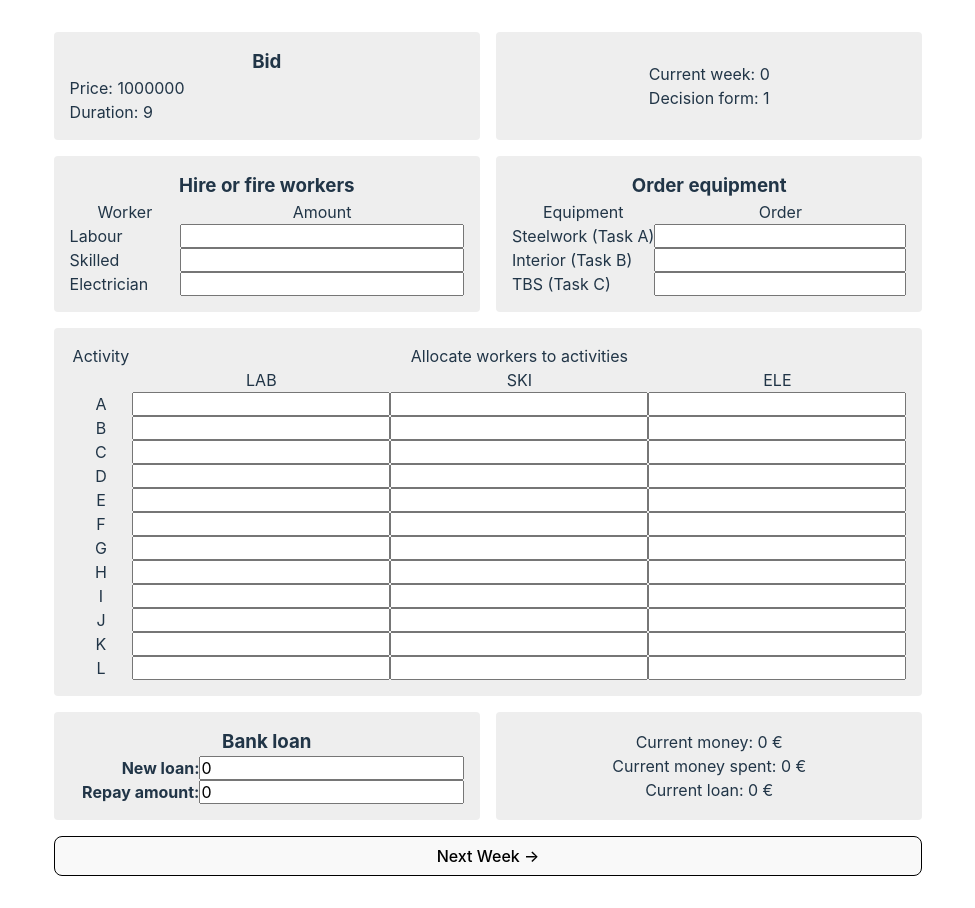
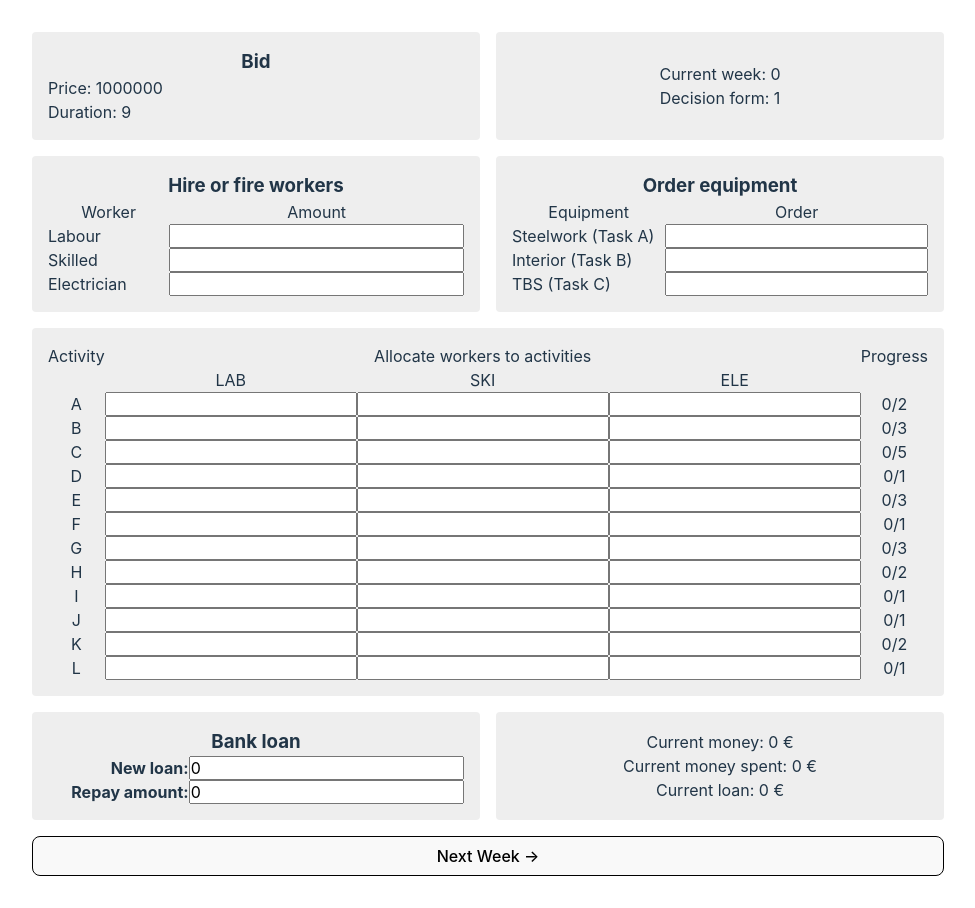
Before and after one commit to BLumbye/project-game, a Vue app: page / in a window 1280 px wide. Shown: the whole page, without its empty margins (152-1127 px from the left). Built offline with nearby package versions, Linux system fonts and the light colour scheme.

Commit message:
Finished most of prototype
Co-authored-by: Victor Rasmussen (s204475) <s204475@users.noreply.github.com>

```diff
--- a/src/components/Allocation.vue
+++ b/src/components/Allocation.vue
@@ -2,10 +2,11 @@
   <div class="allocation">
     <span class="activities-label">Activity</span>
     <span class="component-title">Allocate workers to activities</span>
+    <span class="progress-label">Progress</span>
     <span>LAB</span>
     <span>SKI</span>
     <span>ELE</span>
-    <template v-for="activity in activities"> <!-- For each -->
+    <template v-for="(activity, index) in activities"> <!-- For each -->
       <span>{{ activity.label }}</span>
       <input type="text"
              class="worker-input"
@@ -13,18 +14,19 @@
              ref="lab"
              @keypress="validateField"
              @input="(evt) => change(evt, activity.label, 'labour')" />
-      <input type="number"
+      <input type="text"
              class="worker-input"
              name="SKI-input"
              ref="ski"
              @keypress="validateField"
              @input="(evt) => change(evt, activity.label, 'skilled')" />
-      <input type="number"
+      <input type="text"
              class="worker-input"
              name="ELE-input"
              ref="ele"
              @keypress="validateField"
              @input="(evt) => change(evt, activity.label, 'electrician')" />
+      <span>{{ activityStore.activities[index].progress }}/{{ activityStore.activities[index].duration() }}</span>
     </template>
   </div>
 </template>
@@ -62,7 +64,8 @@ watch(() => weekStore.week, () => {
 </script>
 
 <style scoped lang="postcss">
-.activities-label {
+.activities-label,
+.progress-label {
   grid-row: span 2;
 }
 
@@ -72,7 +75,7 @@ watch(() => weekStore.week, () => {
 
 .allocation {
   display: grid;
-  grid-template-columns: repeat(4, auto);
+  grid-template-columns: repeat(5, auto);
   grid-template-rows: repeat(v-bind('activities.length'), auto);
 
   /* v-bind takes setup language */
--- a/src/components/Loan.vue
+++ b/src/components/Loan.vue
@@ -5,12 +5,12 @@
     <label for="new-loan-input"
            class="loan-label">New loan:</label>
     <input v-model="newLoan"
-           type="number"
+           type="text"
            class="loan-input"
            name="new-loan-input" />
     <label for="repay-input"
            class="loan-label">Repay amount:</label>
-    <input type="number"
+    <input type="text"
            v-model="repay"
            class="loan-input"
            name="repay-input" />
@@ -29,11 +29,11 @@ const newLoan = ref(0);
 const repay = ref(0);
 
 watch(newLoan, () => {
-  financeStore.takeLoan(newLoan.value);
+  financeStore.takeLoan(Number(newLoan.value));
 });
 
 watch(repay, () => {
-  financeStore.repayLoan(repay.value);
+  financeStore.repayLoan(Number(repay.value));
 });
 
 watch(() => weekStore.week, () => {
--- a/src/components/Workers.vue
+++ b/src/components/Workers.vue
@@ -7,19 +7,19 @@
     <label for="labour-input"
            class="worker-label">Labour</label>
     <input v-model="labour"
-           type="number"
+           type="text"
            class="worker-input"
            name="labour-input" />
     <label for="skilled-input"
            class="worker-label">Skilled</label>
     <input v-model="skilled"
-           type="number"
+           type="text"
            class="worker-input"
            name="skilled-input" />
     <label for="electrician-input"
            class="worker-label">Electrician</label>
     <input v-model="electrician"
-           type="number"
+           type="text"
            class="worker-input"
            name="electrician-input" />
   </div>
--- a/src/stores/activitiesStore.ts
+++ b/src/stores/activitiesStore.ts
@@ -1,9 +1,10 @@
 import { defineStore } from 'pinia';
-import { computed, ref } from 'vue';
+import { computed, ref, watch } from 'vue';
 import config from '../config';
 import { Activity, WorkerType } from '../types/types';
 import { useWeekStore } from './weekStore';
 import { useEquipmentStore } from './equipmentStore';
+import { useWorkersStore } from './workersStore';
 
 const generateProgressTimelines = () => {
   const timelines: Record<string, number[]> = {};
@@ -27,6 +28,7 @@ const generateAllocationState = () => {
 
 export const useActivitiesStore = defineStore('activities', () => {
   const weekStore = useWeekStore();
+  const workersStore = useWorkersStore();
 
   // State
   const progressTimelines = ref<Record<string, number[]>>(generateProgressTimelines());
@@ -37,7 +39,7 @@ export const useActivitiesStore = defineStore('activities', () => {
     return (activity: string, week?: number) => {
       week ??= weekStore.week;
       return progressTimelines.value[activity]
-        .slice(0, week)
+        .slice(0, week + 1)
         .reduce((accumulator, current) => accumulator + current, 0);
     };
   });
@@ -51,7 +53,7 @@ export const useActivitiesStore = defineStore('activities', () => {
       })) as Activity[];
     };
   });
-  const activities = computed(() => activitiesAtWeek.value());
+  const activities = computed(() => activitiesAtWeek.value(weekStore.week));
   const isActivityDone = computed(() => {
     return (label: string, week?: number) => {
       week ??= weekStore.week;
@@ -65,43 +67,61 @@ export const useActivitiesStore = defineStore('activities', () => {
       return config.activities.every((activity) => isActivityDone.value(activity.label, week));
     };
   });
+  const totalWorkersAssigned = computed(() => {
+    return (type: WorkerType, week?: number) => {
+      week ??= weekStore.week;
+      return config.activities.reduce(
+        (totalWorkers, activity) => totalWorkers + allocations.value[activity.label][week!][type],
+        0,
+      );
+    };
+  });
+  const activityRequirementMet = computed(() => {
+    return (activity: Activity, week?: number) => {
+      week ??= weekStore.week;
+      return (
+        !activity.requirements.activities ||
+        activity.requirements.activities.every((requiredActivity) => isActivityDone.value(requiredActivity, week))
+      );
+    };
+  });
+  const equipmentRequirementMet = computed(() => {
+    return (activity: Activity, week?: number) => {
+      week ??= weekStore.week;
+      if (!activity.requirements.equipment) return true;
+      const equipmentStore = useEquipmentStore();
+      return activity.requirements.equipment.every(
+        (requiredEquipment) => equipmentStore.equipmentAtWeek(week)[requiredEquipment]?.status !== 'unordered',
+      );
+    };
+  });
+  const workerRequirementMet = computed(() => {
+    return (activity: Activity, week?: number) => {
+      week ??= weekStore.week;
+
+      if (!activity.requirements.workers) return true;
+
+      const enoughWorkers = (type: WorkerType) => {
+        if (!activity.requirements.workers![type]) return true;
+        const enoughAssigned = activity.requirements.workers![type]! <= activity.allocation[type];
+        const enoughHired = totalWorkersAssigned.value(type, week) <= workersStore.workersAtWeek(week)[type];
+        return enoughAssigned && enoughHired;
+      };
+
+      return enoughWorkers('labour') && enoughWorkers('skilled') && enoughWorkers('electrician');
+    };
+  });
   const requirementsMet = computed(() => {
     return (label: string, week?: number) => {
       week ??= weekStore.week;
       const activities = activitiesAtWeek.value(week);
       const activity = activities.find((activity) => activity.label === label);
-      if (!activity) return false;
-      if (
-        activity.requirements.activities &&
-        activity.requirements.activities.some((requiredActivity) => !isActivityDone.value(requiredActivity, week))
-      )
-        return false;
-      if (activity.requirements.equipment) {
-        const equipmentStore = useEquipmentStore();
-        if (
-          activity.requirements.equipment.some(
-            (requiredEquipment) => equipmentStore.equipmentAtWeek(week)[requiredEquipment]?.status !== 'unordered',
-          )
-        )
-          return false;
-      }
-      if (
-        activity.requirements.workers &&
-        !(
-          activity.requirements.workers.labour &&
-          activity.requirements.workers.labour > allocations.value[activity.label][week].labour
-        ) &&
-        !(
-          activity.requirements.workers.skilled &&
-          activity.requirements.workers.skilled > allocations.value[activity.label][week].skilled
-        ) &&
-        !(
-          activity.requirements.workers.electrician &&
-          activity.requirements.workers.electrician > allocations.value[activity.label][week].electrician
-        )
-      )
-        return false;
-      return true;
+      return (
+        !!activity &&
+        activityRequirementMet.value(activity, week) &&
+        equipmentRequirementMet.value(activity, week) &&
+        workerRequirementMet.value(activity, week)
+      );
     };
   });
 
@@ -111,7 +131,7 @@ export const useActivitiesStore = defineStore('activities', () => {
   }
   function progressActivities() {
     for (const activity of config.activities) {
-      if (!isActivityDone.value(activity.label) && requirementsMet.value(activity.label)) {
+      if (!isActivityDone.value(activity.label) && requirementsMet.value(activity.label, weekStore.week - 1)) {
         progressTimelines.value[activity.label][weekStore.week] = 1;
         if (activity.requirements.equipment && isActivityDone.value(activity.label)) {
           const equipmentStore = useEquipmentStore();
@@ -121,6 +141,14 @@ export const useActivitiesStore = defineStore('activities', () => {
     }
   }
 
+  // Watch week store to progress activities
+  watch(
+    () => weekStore.week,
+    () => {
+      progressActivities();
+    },
+  );
+
   return {
     progressTimelines,
     allocations,
@@ -129,6 +157,7 @@ export const useActivitiesStore = defineStore('activities', () => {
     activities,
     isActivityDone,
     allActivitiesDone,
+    workerRequirementMet,
     requirementsMet,
     allocateWorker,
     progressActivities,
--- a/src/stores/equipmentStore.ts
+++ b/src/stores/equipmentStore.ts
@@ -1,7 +1,7 @@
 import { defineStore } from 'pinia';
 import { computed, ref } from 'vue';
 import { EquipmentType, Equipment, DeliveryType } from '../types/types';
-import { mergeDeep } from '../utils/merge';
+import { deepCopy, mergeDeep } from '../utils/merge';
 import { useWeekStore } from './weekStore';
 
 type EquipmentState = Record<EquipmentType, Equipment>;
@@ -22,12 +22,15 @@ export const useEquipmentStore = defineStore('equipment', () => {
     return (week?: number) => {
       week ??= weekStore.week;
       return timeline.value
-        .slice(0, week)
-        .reduce((accumulator, current) => mergeDeep(accumulator, current), defaultState);
+        .slice(0, week + 1)
+        .reduce((accumulator, current) => mergeDeep(accumulator, current), deepCopy(defaultState)) as Record<
+        EquipmentType,
+        Equipment
+      >;
     };
   });
 
-  const equipment = computed(() => equipmentAtWeek.value());
+  const equipment = computed(() => equipmentAtWeek.value(weekStore.week));
 
   // Actions
   function populateTimeline() {
@@ -51,5 +54,5 @@ export const useEquipmentStore = defineStore('equipment', () => {
     timeline.value[weekStore.week][type] = { status: 'delivered' };
   }
 
-  return { equipment, equipmentAtWeek, order, unorder, finishDelivery };
+  return { timeline, equipment, equipmentAtWeek, order, unorder, finishDelivery };
 });
--- a/src/stores/financeStore.ts
+++ b/src/stores/financeStore.ts
@@ -1,12 +1,21 @@
 import { defineStore } from 'pinia';
-import { computed, Ref, ref } from 'vue';
+import { computed, Ref, ref, watch } from 'vue';
+import config from '../config';
+import { useActivitiesStore } from './activitiesStore';
+import { useBidStore } from './bidStore';
+import { useEquipmentStore } from './equipmentStore';
 import { useWeekStore } from './weekStore';
+import { useWorkersStore } from './workersStore';
 
 export const useFinanceStore = defineStore('finance', () => {
   const weekStore = useWeekStore();
+  const bidStore = useBidStore();
+  const workersStore = useWorkersStore();
+  const equipmentStore = useEquipmentStore();
+  const activityStore = useActivitiesStore();
 
   // State
-  const incomingTimeline = ref([0]);
+  const incomingTimeline = ref([bidStore.price * 0.2]);
   const outgoingTimeline = ref([0]);
   const loanTimeline = ref([0]);
 
@@ -14,13 +23,13 @@ export const useFinanceStore = defineStore('finance', () => {
   const statusAtWeek = computed(() => {
     return (timeline: Ref<number[]>, week?: number) => {
       week ??= weekStore.week;
-      return timeline.value.slice(0, week).reduce((accumulator, current) => accumulator + current, 0);
+      return timeline.value.slice(0, week + 1).reduce((accumulator, current) => accumulator + current, 0);
     };
   });
-  const incoming = computed(() => statusAtWeek.value(incomingTimeline));
-  const outgoing = computed(() => statusAtWeek.value(outgoingTimeline));
-  const loan = computed(() => statusAtWeek.value(loanTimeline));
-  const balance = computed(() => incoming.value + loan.value + outgoing.value);
+  const incoming = computed(() => statusAtWeek.value(incomingTimeline, weekStore.week - 1));
+  const outgoing = computed(() => statusAtWeek.value(outgoingTimeline, weekStore.week - 1));
+  const loan = computed(() => statusAtWeek.value(loanTimeline, weekStore.week - 1));
+  const balance = computed(() => incoming.value + loan.value - outgoing.value);
 
   // Actions
   function populateTimeline(timeline: Ref<number[]>) {
@@ -29,25 +38,99 @@ export const useFinanceStore = defineStore('finance', () => {
     }
   }
 
-  function addIncoming(value: number) {
+  function addIncoming(value: number, week?: number) {
+    week ??= weekStore.week;
     populateTimeline(incomingTimeline);
-    incomingTimeline.value[weekStore.week] += value;
+    incomingTimeline.value[week] += value;
   }
 
-  function addOutgoing(value: number) {
+  function addOutgoing(value: number, week?: number) {
+    week ??= weekStore.week;
     populateTimeline(outgoingTimeline);
-    outgoingTimeline.value[weekStore.week] += value;
+    outgoingTimeline.value[week] += value;
   }
 
-  function takeLoan(value: number) {
+  function takeLoan(value: number, week?: number) {
+    week ??= weekStore.week;
     populateTimeline(loanTimeline);
-    loanTimeline.value[weekStore.week] = value;
+    loanTimeline.value[week] = value;
   }
 
-  function repayLoan(value: number) {
+  function repayLoan(value: number, week?: number) {
+    week ??= weekStore.week;
     populateTimeline(loanTimeline);
-    loanTimeline.value[weekStore.week] = Math.min(value, loan.value);
+    loanTimeline.value[week] = -Math.min(value, loan.value);
   }
+
+  // Logic
+  watch(
+    () => weekStore.week,
+    () => {
+      let weeklyOutgoing = 0;
+
+      // Worker pay
+      const previousWorkers = workersStore.workersAtWeek(weekStore.week - 1);
+      weeklyOutgoing += previousWorkers.labour * 800;
+      weeklyOutgoing += previousWorkers.skilled * 1500;
+      weeklyOutgoing += previousWorkers.electrician * 2000;
+
+      // Equipment costs
+      const previousEquipment = equipmentStore.equipmentAtWeek(weekStore.week - 2);
+      const equipment = equipmentStore.equipmentAtWeek(weekStore.week - 1);
+      if (equipment.steelwork.status === 'ordered' && previousEquipment.steelwork.status !== 'ordered') {
+        weeklyOutgoing += equipment.steelwork.deliveryType! === 'regular' ? 38000 : 41800;
+      }
+      if (equipment.interior.status === 'ordered' && previousEquipment.interior.status !== 'ordered') {
+        weeklyOutgoing += equipment.interior.deliveryType! === 'regular' ? 28000 : 30800;
+      }
+      if (equipment.tbs.status === 'ordered' && previousEquipment.tbs.status !== 'ordered') {
+        weeklyOutgoing += equipment.tbs.deliveryType! === 'regular' ? 130000 : 143000;
+      }
+
+      // Overhead charge
+      weeklyOutgoing += 10000;
+
+      // Consumables charge - charge if any workers are working
+      if (
+        activityStore
+          .activitiesAtWeek(weekStore.week - 1)
+          .some(
+            (activity) =>
+              activity.requirements.workers !== undefined &&
+              activityStore.workerRequirementMet(activity, weekStore.week - 1),
+          )
+      ) {
+        weeklyOutgoing += 50000;
+      }
+
+      // Project delayed penalty
+      if (weekStore.week > bidStore.duration) {
+        weeklyOutgoing += 20000;
+      }
+
+      addOutgoing(weeklyOutgoing, weekStore.week - 1);
+    },
+  );
+
+  const stopMilestoneWatcher = watch(
+    () => activityStore.isActivityDone('H'),
+    () => {
+      if (activityStore.isActivityDone('H')) {
+        stopMilestoneWatcher();
+        addIncoming(bidStore.price * 0.5, weekStore.week - 1);
+      }
+    },
+  );
+
+  const stopFinishedWatcher = watch(
+    () => activityStore.allActivitiesDone(),
+    () => {
+      if (activityStore.allActivitiesDone()) {
+        stopFinishedWatcher();
+        addIncoming(bidStore.price * 0.3, weekStore.week - 1);
+      }
+    },
+  );
 
   return {
     incomingTimeline,
--- a/src/stores/workersStore.ts
+++ b/src/stores/workersStore.ts
@@ -11,8 +11,9 @@ export const useWorkersStore = defineStore('workers', () => {
   const workers = ref(Array.from({ length: config.duration }, () => ({ labour: 0, skilled: 0, electrician: 0 })));
 
   // Getters
-  const currentWorkers = computed(() => {
-    const { week } = useWeekStore();
+  const workersAtWeek = computed(() => {
+    return (week?: number) => {
+      week ??= useWeekStore().week;
       const summedWorkers: WorkersState = {
         labour: 0,
         skilled: 0,
@@ -24,7 +25,10 @@ export const useWorkersStore = defineStore('workers', () => {
         summedWorkers.electrician += workers.value[i].electrician;
       }
       return summedWorkers;
+    };
   });
+
+  const currentWorkers = computed(() => workersAtWeek.value());
 
   // Actions
   function change(type: WorkerType, value: number) {
@@ -32,5 +36,9 @@ export const useWorkersStore = defineStore('workers', () => {
     workers.value[week][type] = value;
   }
 
-  return { currentWorkers, change };
+  return {
+    workersAtWeek,
+    currentWorkers,
+    change,
+  };
 });
--- a/vite.config.ts
+++ b/vite.config.ts
@@ -2,14 +2,13 @@ import { defineConfig } from 'vite';
 import vue from '@vitejs/plugin-vue';
 import postcssNesting from 'postcss-nesting';
 import autoprefixer from 'autoprefixer';
-import postcssNormalize from 'postcss-normalize';
 
 // https://vitejs.dev/config/
 export default defineConfig({
   plugins: [vue()],
   css: {
     postcss: {
-      plugins: [postcssNesting, autoprefixer({}), postcssNormalize()],
+      plugins: [postcssNesting, autoprefixer({})],
     },
   },
 });
```
Also changed, not shown: src/components/Equipment.vue (+8 -8 lines), src/utils/merge.ts (+17 -0 lines). Lines whose indentation alone changed are shown as unchanged.
